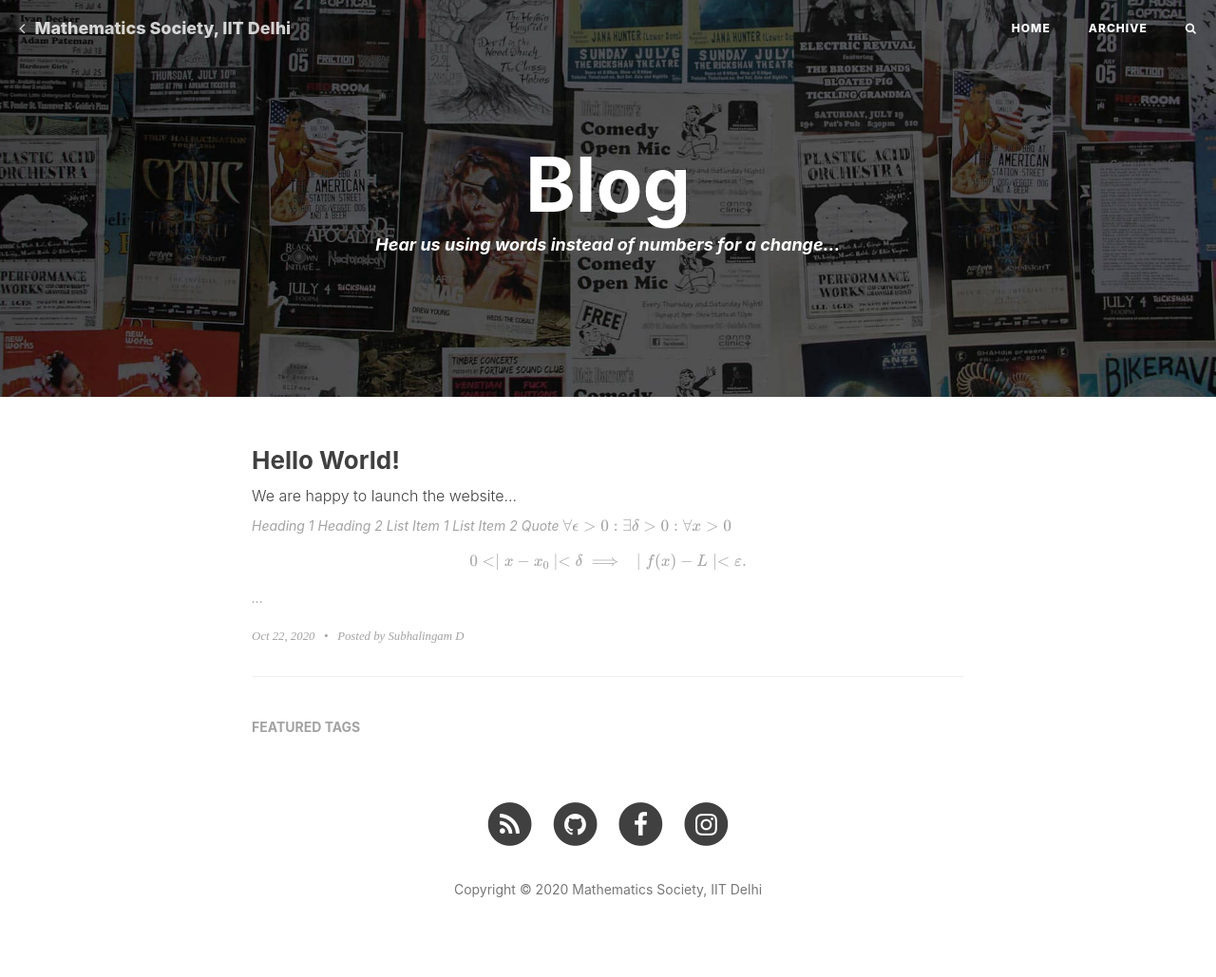
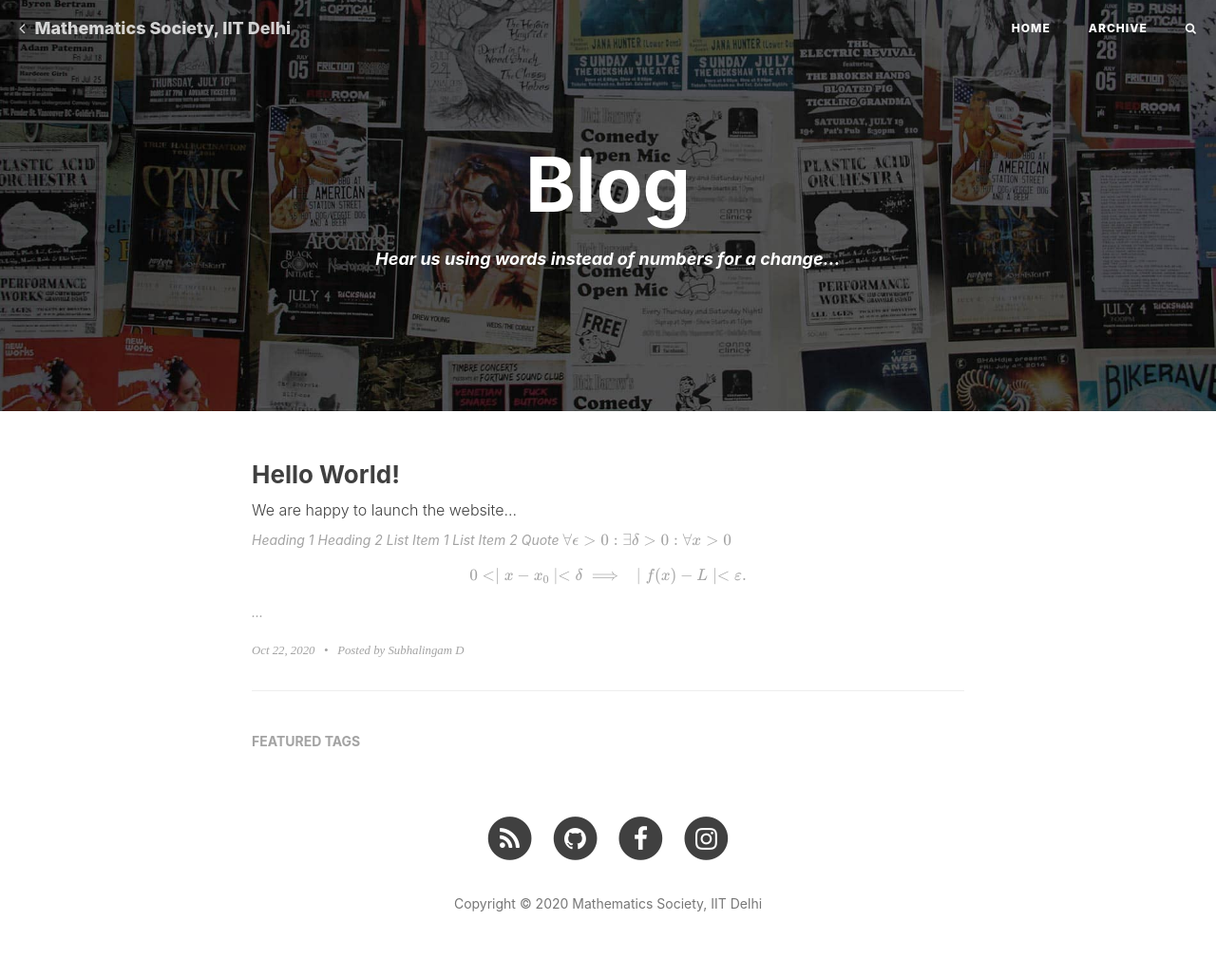
Before and after one commit to mathsociitd/blog, a Jekyll site: the page built from index.html, in a window 1280 px wide. Shown: the whole page at 95% size. Built offline with Jekyll 4.4.1, drawn with Linux system fonts in a browser that asks for light colours; nearby versions of some CDN libraries; formulas are drawn with MathJax 3; the list of posts is cut into pages by our own code; comment, search, counter and statistics services are not loaded.

Commit message:
Update index.html

```diff
--- a/index.html
+++ b/index.html
@@ -1,7 +1,7 @@
 ---
 title: Blog
 layout: page
-description: "<b><i>Hear us using words instead of numbers for a change...</i></b>"
+description: "<div style='margin-top: 25px;'><b><i>Hear us using words instead of numbers for a change...</i></b></div>"
 ---
 
 {% for post in paginator.posts %}
```
